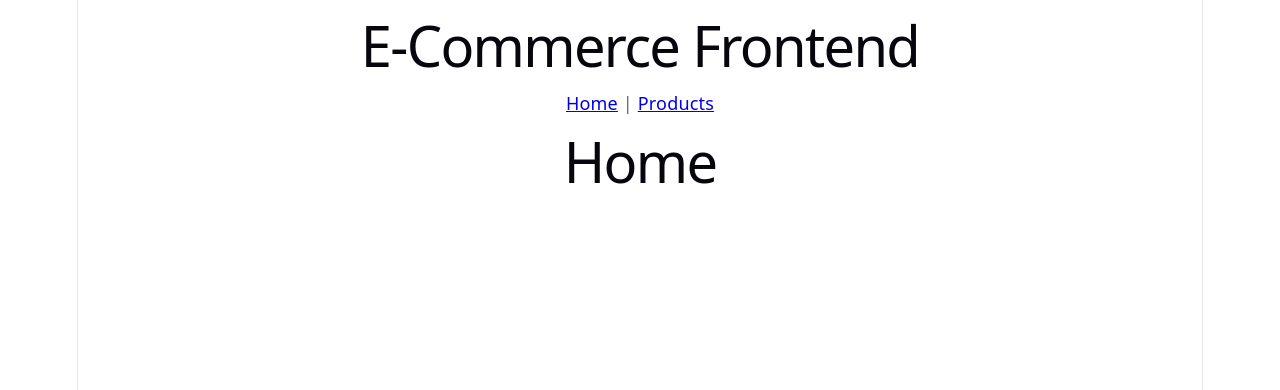
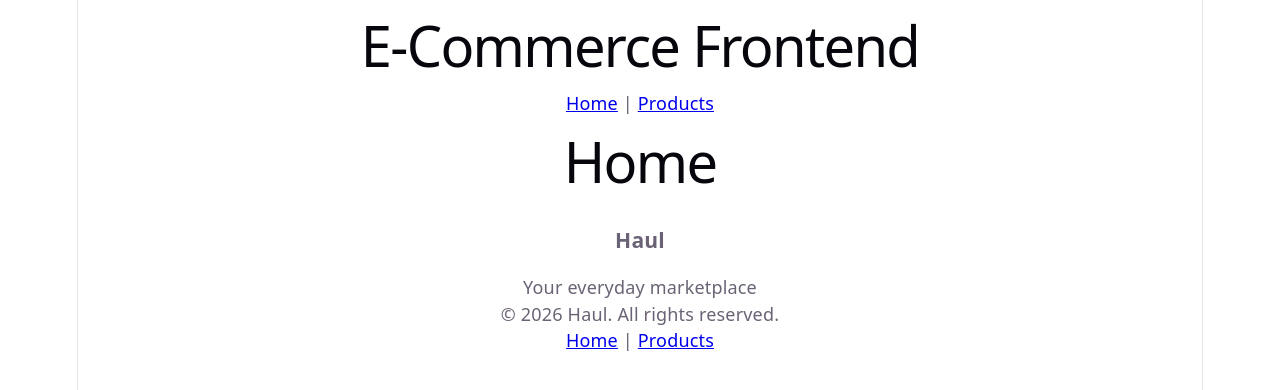
Before and after one commit to DzaboffCodes/E_Commerce, a React (Vite) app in the folder ecommerce-frontend/: page / in a window 1280 px wide. Shown: the top 390 px of the page. Built offline with nearby package versions, Linux system fonts and the light colour scheme.

Commit message:
Added Footer React Component

```diff
--- a/ecommerce-frontend/src/App.jsx
+++ b/ecommerce-frontend/src/App.jsx
@@ -3,6 +3,7 @@
 
 // Import component pages
 import Header from './components/common/Header';
+import Footer from './components/common/Footer';
 import HomePage from './components/home';
 import ProductsPage from './components/products';
 import NotFoundPage from './components/not_found';
@@ -13,7 +14,6 @@
     <>
       <Header />
 
-
       {/* Routes matches current URL and chooses which page component to render */}
       <Routes>
         <Route path='/' element={<HomePage />} />
@@ -21,6 +21,8 @@
         {/* Catch all route for bad URLs */}
         <Route path='*' element={<NotFoundPage />} />
       </Routes>
+
+      <Footer />
     </>
   );
 }
--- /dev/null
+++ b/ecommerce-frontend/src/components/common/Footer.jsx
@@ -0,0 +1,21 @@
+// Import Link from React Router DOM
+import {Link} from "react-router-dom";
+
+// Footer component is a persisent layout component
+function Footer() {
+    return (
+        <footer>
+            <h3>Haul</h3>
+            <p>Your everyday marketplace</p>
+            <p>© {new Date().getFullYear()} Haul. All rights reserved.</p>
+
+            {/* Nav has a placeholder for right now */}
+            <nav>
+                <Link to="/">Home</Link> | <Link to="/products">Products</Link>
+                {/* Link to Orders, Contact, Privacy, Terms, etc. */}
+            </nav>
+        </footer>
+    )
+}
+
+export default Footer;
```
